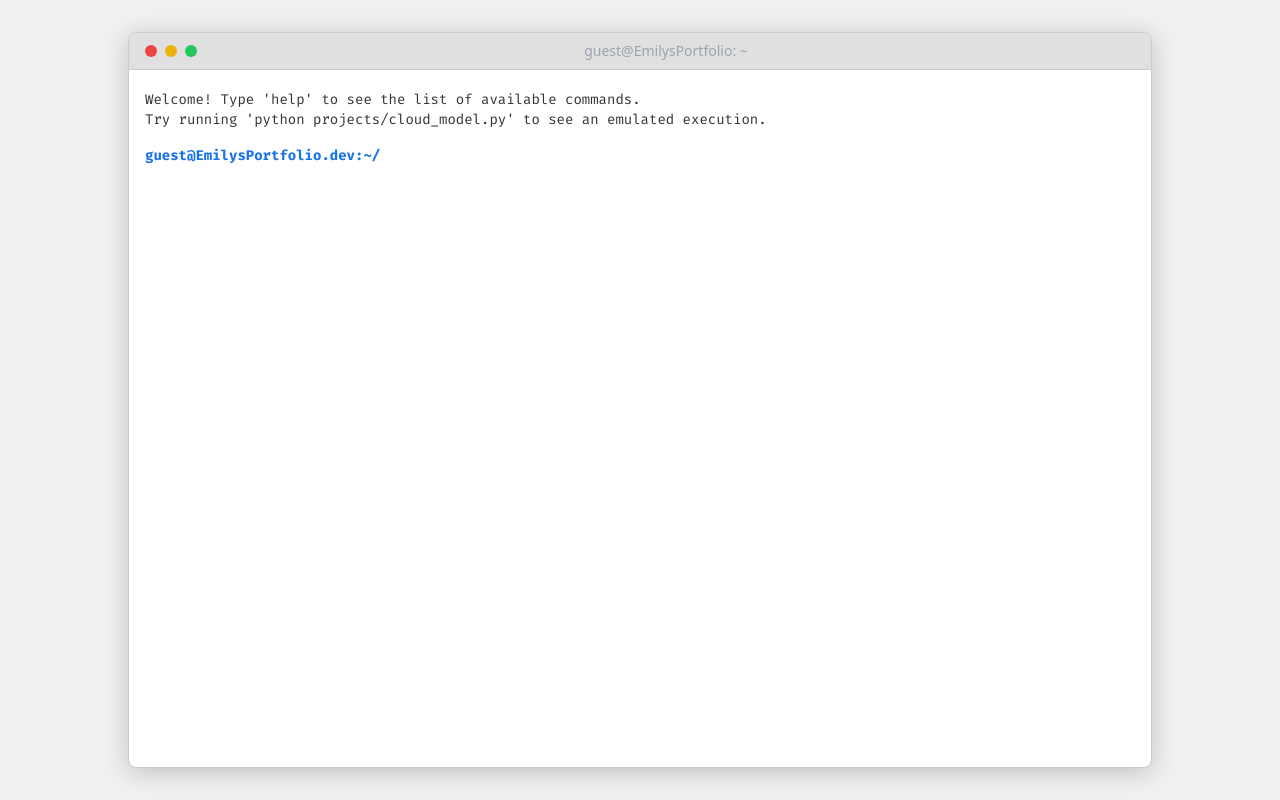
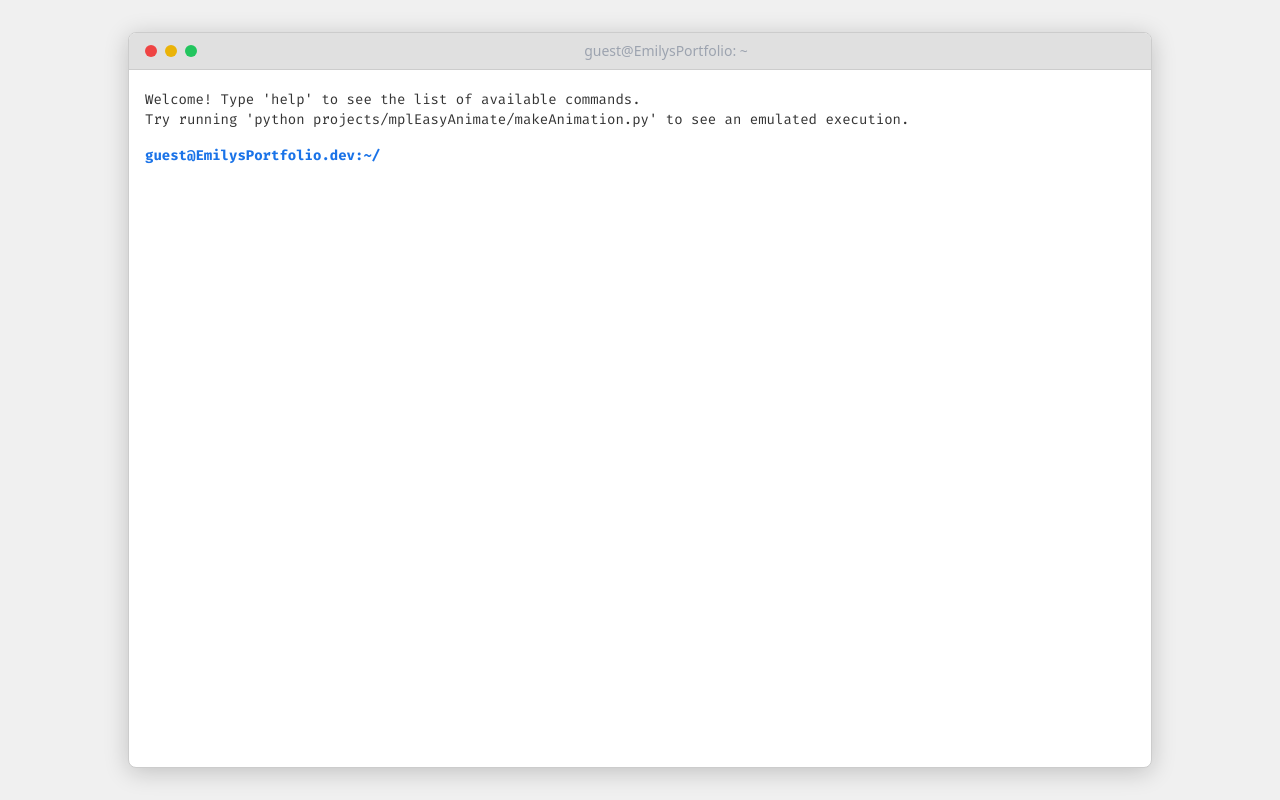
Before and after one commit to tboudreaux/tboudreaux, a plain HTML site: page index.html in a window 1280 px wide. Drawn offline with nearby package versions, Linux system fonts and the light colour scheme.

Commit message:
added simulated python

```diff
--- a/index.html
+++ b/index.html
@@ -253,7 +253,7 @@ const commandHandlers = {
     'help': () => `Available commands:<br><br><div class="grid grid-cols-2 sm:grid-cols-3 gap-x-4 gap-y-1">${['help', 'clear', 'ls', 'cd', 'cat', 'pwd', 'who', 'python', 'exit'].sort().map(c => `<span>${c}</span>`).join('')}</div>`,
     'clear': () => { terminalBody.innerHTML = ''; return ''; },
     'pwd': () => getPathString(),
-    'who': () => `Logged in as: ${user}<br>This portfolio belongs to Emily Carter, a computational scientist.`,
+    'who': () => `Logged in as: ${user}<br>This portfolio belongs to Emily Boudreaux, a computational astrophysicist.`,
     'exit': () => {
         document.getElementById('close-btn').click();
         return null; // Special value to prevent new prompt
@@ -509,7 +509,7 @@ function setupWindowControls() {
 
 // --- INITIALIZATION ---
 function init() {
-    appendOutput(`Welcome! Type 'help' to see the list of available commands.<br>Try running 'python projects/cloud_model.py' to see an emulated execution.`);
+    appendOutput(`Welcome! Type 'help' to see the list of available commands.<br>Try running 'python projects/mplEasyAnimate/makeAnimation.py' to see an emulated execution.`);
     createNewPrompt();
     setupWindowControls();
 }
```
